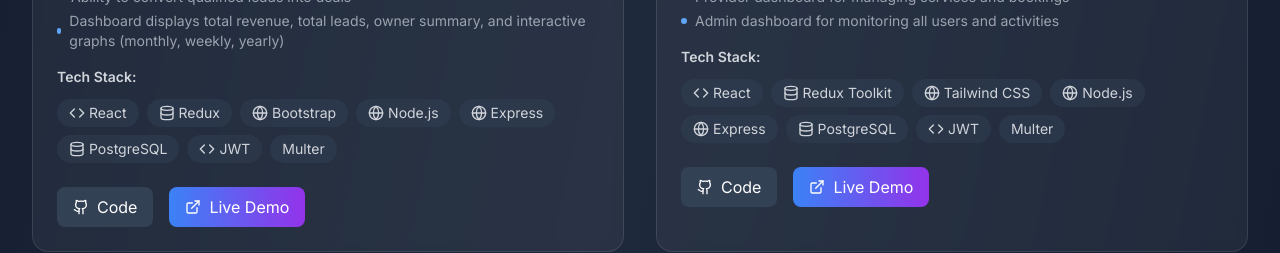
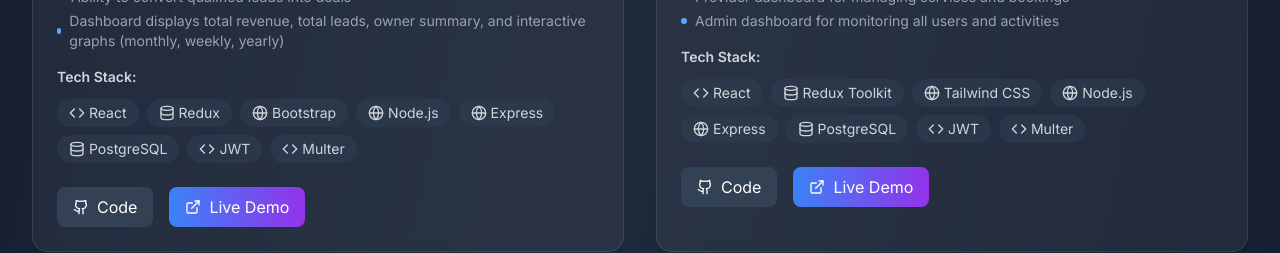
Before and after one commit to hussain6875/portfolio, a React (Vite) app: page / in a window 1280 px wide. Shown: the part 3180-3433 px from the top of the page. Built offline with nearby package versions, Linux system fonts and the light colour scheme.

Commit message:
tech stack icon add

```diff
--- a/src/components/Projects.tsx
+++ b/src/components/Projects.tsx
@@ -49,6 +49,8 @@ const Projects = () => {
         JWT: <Code className="h-4 w-4" />,
         "Tailwind CSS": <Globe className="h-4 w-4" />,
         Bootstrap: <Globe className="h-4 w-4" />,
+        'Multer': <Code className="h-4 w-4" />,
+
     };
 
     return (
```
